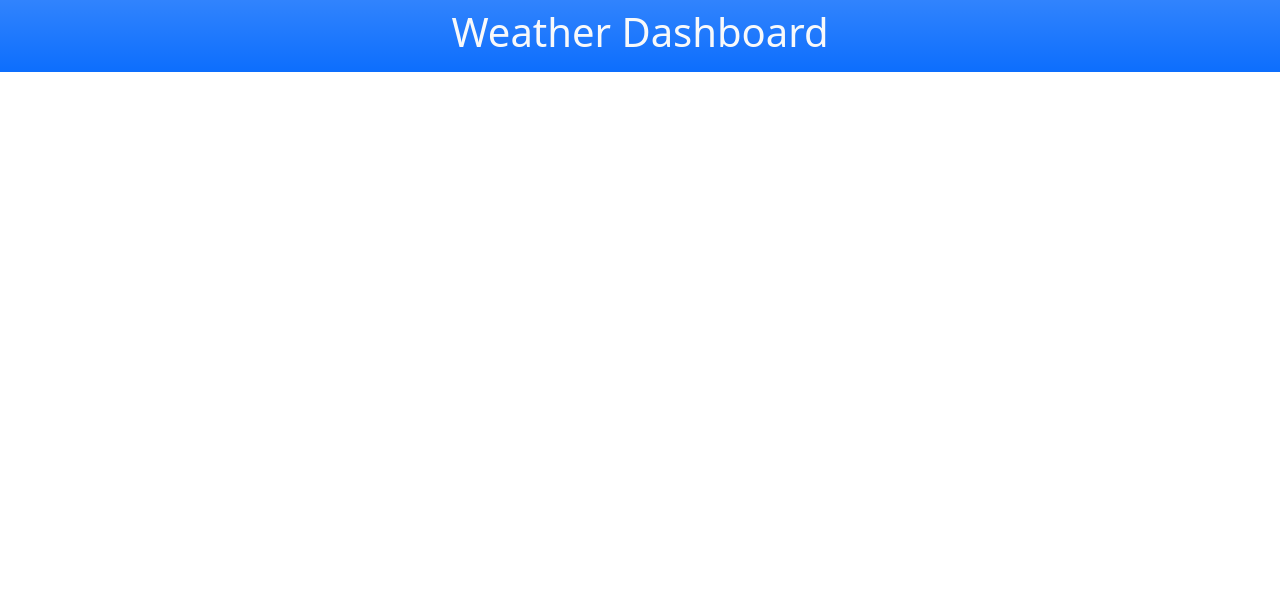
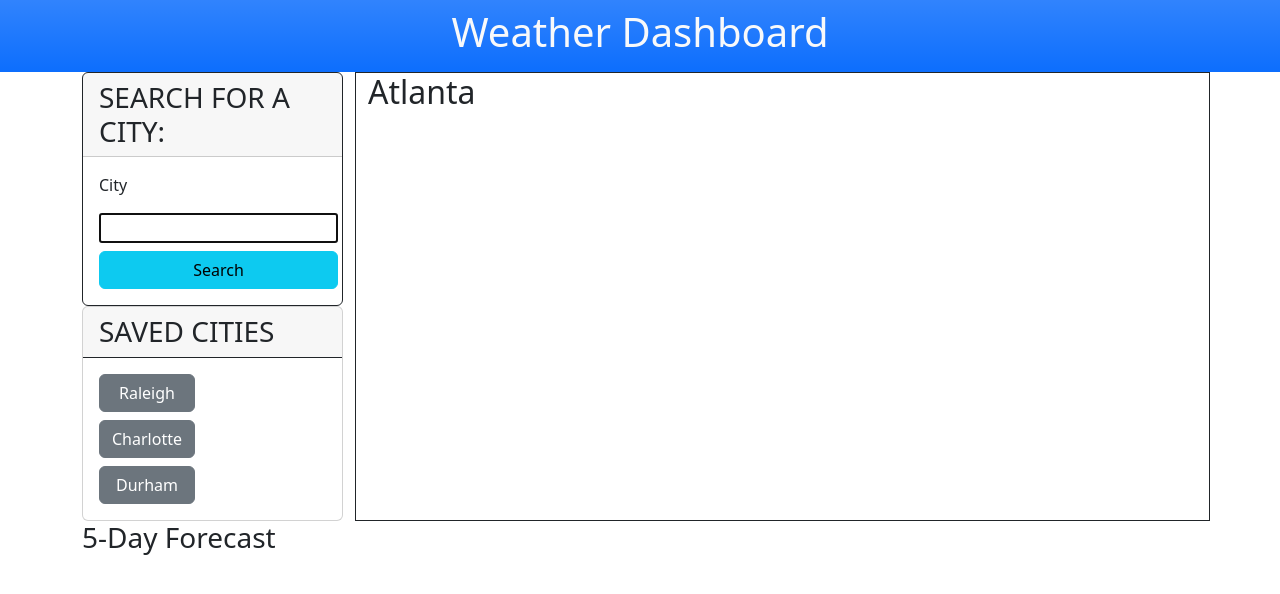
Before and after one commit to jrargent/weather-data-app, a plain HTML site: page index.html in a window 1280 px wide. Drawn offline with nearby package versions, Linux system fonts and the light colour scheme.

Commit message:
Update style, draft setup

```diff
--- /dev/null
+++ b/assets/css/style.css
@@ -0,0 +1,3 @@
+/* .btn {
+    width: 100%;
+} */
--- a/index.html
+++ b/index.html
@@ -1,22 +1,67 @@
 <!DOCTYPE html>
 <html lang="en">
+
 <head>
     <meta charset="UTF-8">
     <meta http-equiv="X-UA-Compatible" content="IE=edge">
     <meta name="viewport" content="width=device-width, initial-scale=1.0">
     <link href="https://cdn.jsdelivr.net/npm/bootstrap@5.2.0/dist/css/bootstrap.min.css" rel="stylesheet">
+    <link href="./assets/css/style.css" rel="stylesheet">
     <title>Weather App</title>
 </head>
 
-<header class="hero bg-primary bg-gradient py-2">
-    <h1 class="text-center text-light">Weather Dashboard</h1>
+<body>
+    <header class="hero bg-primary bg-gradient py-2">
+        <h1 class="text-center text-light">Weather Dashboard</h1>
 
-</header>
+    </header>
+    <main>
+        <div class="container">
+            <div class="row">
+                <div class="col-12 col-md-4 col-lg-3">
+                    <!--div for search bar-->
+                    <div class="card border-bottom border-dark">
+                        <h3 class="card-header text-uppercase">Search for a City:</h3>
+                        <form id="user-form" class="card-body d-grid gap-2">
+                            <label class="form-label" for="city">City</label>
+                            <input name="city" id="city" type="text" autofocus="true" class="form-input" />
+                            <button type="submit" class="btn btn-info">Search</button>
+                        </form>
+                    </div>
 
-<body>
+                    <!-- Saved City Buttons -->
+                    <div class="card">
+                        <h3 class="card-header text-uppercase border-bottom border-dark">Saved Cities</h3>
+                        <div id="city-buttons" class="card-body col-12 col-md-4 col-lg-3 d-grid gap-2">
+                            <button data-city="" class="btn btn-secondary text-nowrap">Raleigh</button>
+                            <button data-city="" class="btn btn-secondary text-nowrap">Charlotte</button>
+                            <button data-city="" class="btn btn-secondary text-nowrap">Durham</button>
+                        </div>
+                    </div>
+                </div>
+
+                <!-- City Info -->
+
+                <div class="col-lg-9 border border-dark">
+                    <h2 class="subtitle">
+                        <span id="city-search-term">Atlanta</span>
+                    </h2>
+                    <div id="city-container" class="list-group"></div>
+                </div>
+                <!-- 5 day forecast-->
+                <div class="col-lg-9">
+                    <h3>5-Day Forecast</h3>
+
+                </div>
+
+            </div>
+        </div>
+    </main>
 
 
-<!-- API script go here if use jquery and such-->
-<script src="./assets/js/script.js"></script>
+
+    <!-- API script go here if use jquery and such-->
+    <script src="./assets/js/script.js"></script>
 </body>
+
 </html>
```
